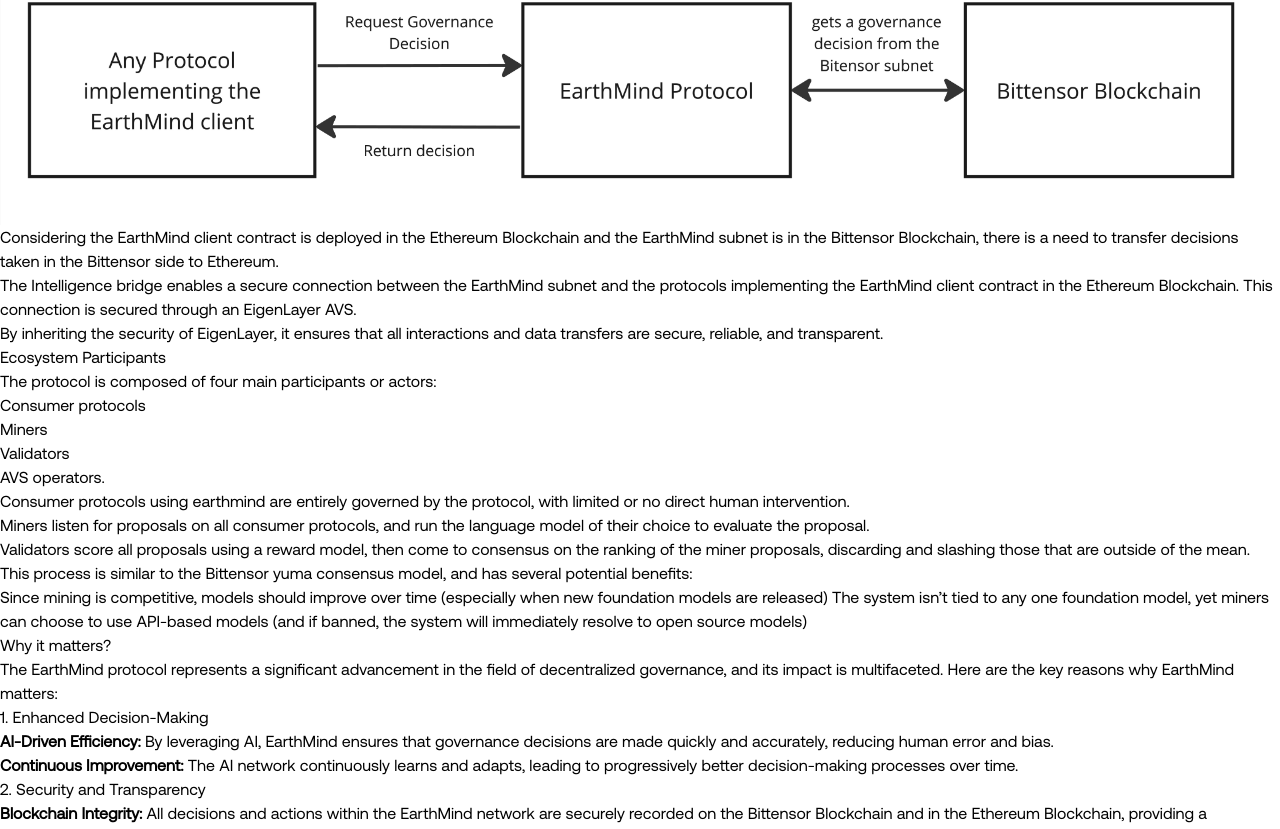
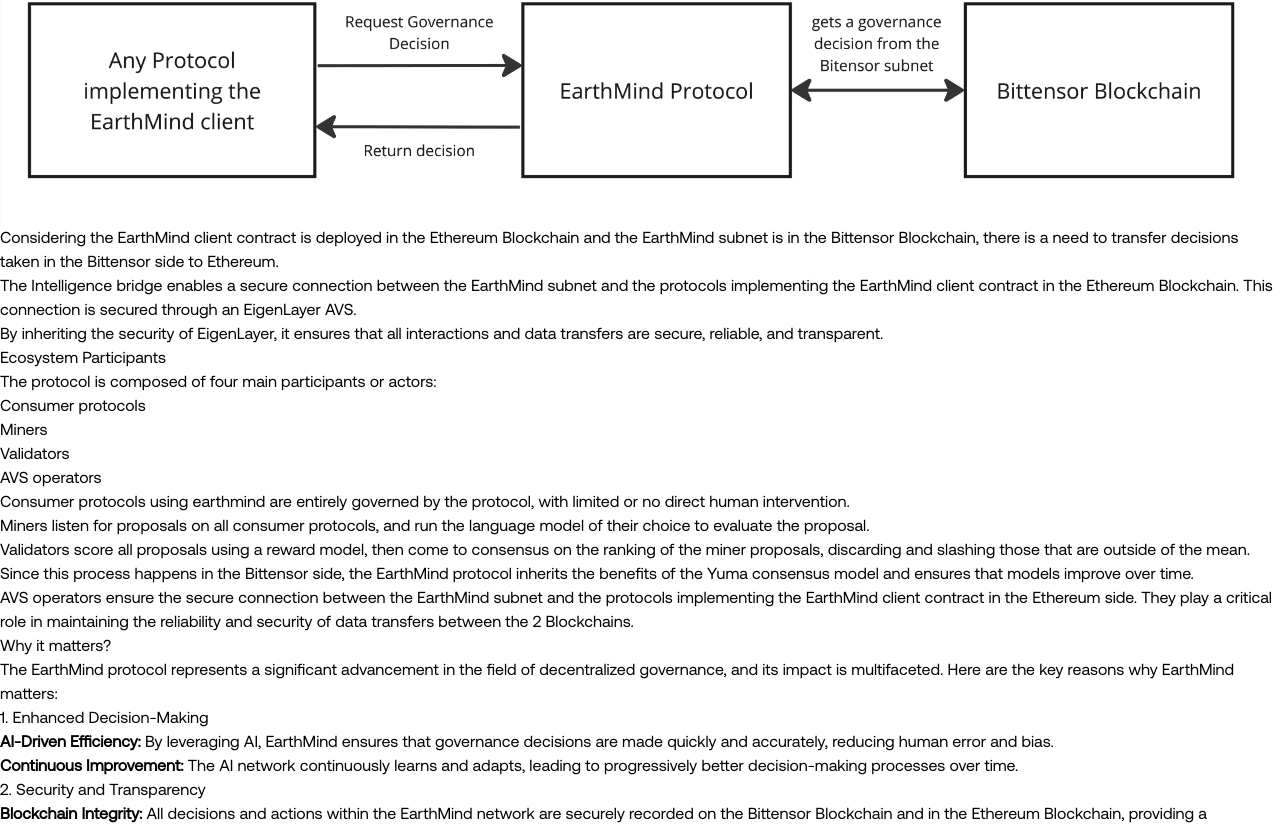
Before and after one commit to Earth-Mind/earthmind-docs, a Next.js app: page / in a window 1280 px wide. Shown: the part 430-1259 px from the top of the page. Built offline with nearby package versions, Linux system fonts and the light colour scheme; a web font is replaced by a local one.

Commit message:
before adding image

```diff
--- a/pages/index.mdx
+++ b/pages/index.mdx
@@ -54,18 +54,16 @@
 
 - Validators
 
-- AVS operators.
+- AVS operators
 
 Consumer protocols using earthmind are entirely governed by the protocol, with limited or no direct human intervention.
 
 Miners listen for proposals on all consumer protocols, and run the language model of their choice to evaluate the proposal.
 
-Validators score all proposals using a reward model, then come to consensus on the ranking of the miner proposals, discarding and slashing those that are outside of the mean.
+Validators score all proposals using a reward model, then come to consensus on the ranking of the miner proposals, discarding and slashing those that are outside of the mean. Since this process
+happens in the Bittensor side, the EarthMind protocol inherits the benefits of the [Yuma consensus] model and ensures that models improve over time.
 
-This process is similar to the Bittensor yuma consensus model, and has several potential benefits:
-
-Since mining is competitive, models should improve over time (especially when new foundation models are released)
-The system isn’t tied to any one foundation model, yet miners can choose to use API-based models (and if banned, the system will immediately resolve to open source models)
+AVS operators ensure the secure connection between the EarthMind subnet and the protocols implementing the EarthMind client contract in the Ethereum side. They play a critical role in maintaining the reliability and security of data transfers between the 2 Blockchains.
 
 ## Why it matters?
 
```
